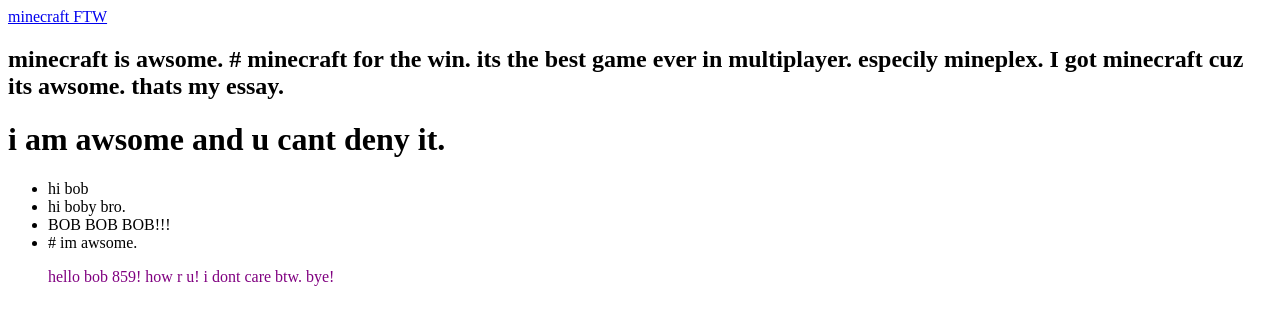
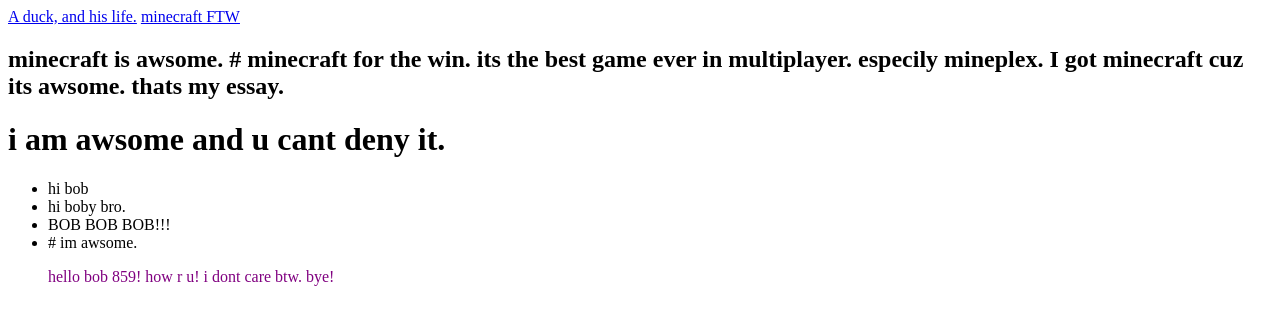
Before and after one commit to bob859/bob859, a plain HTML site: page index.html in a window 1280 px wide. Drawn offline with Linux system fonts and the light colour scheme.

Commit message:
Update index.html

```diff
--- a/index.html
+++ b/index.html
@@ -19,7 +19,7 @@
 
     <body>
 
-
+  <a href="http://www.coolmath-games.com/0-duck-life-3-evolution">A duck, and his life.</a>
   <a href="www.minecraft.net"> minecraft FTW </a>
 
 <style>
```
